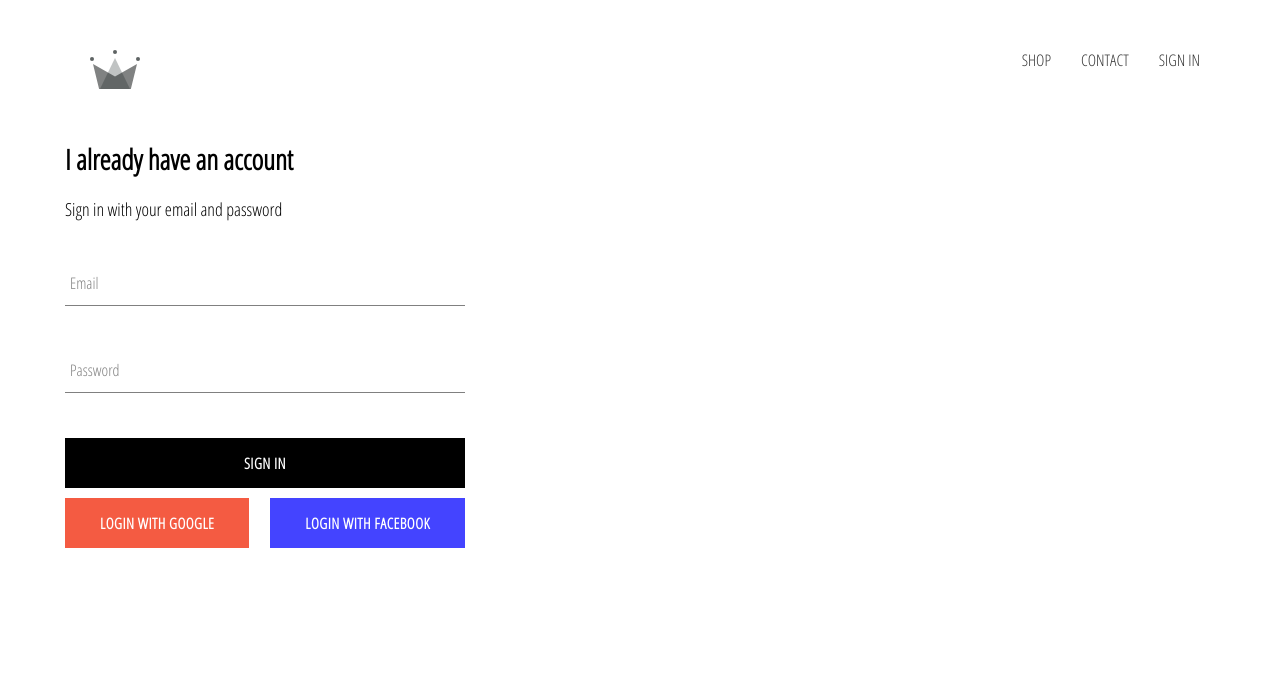
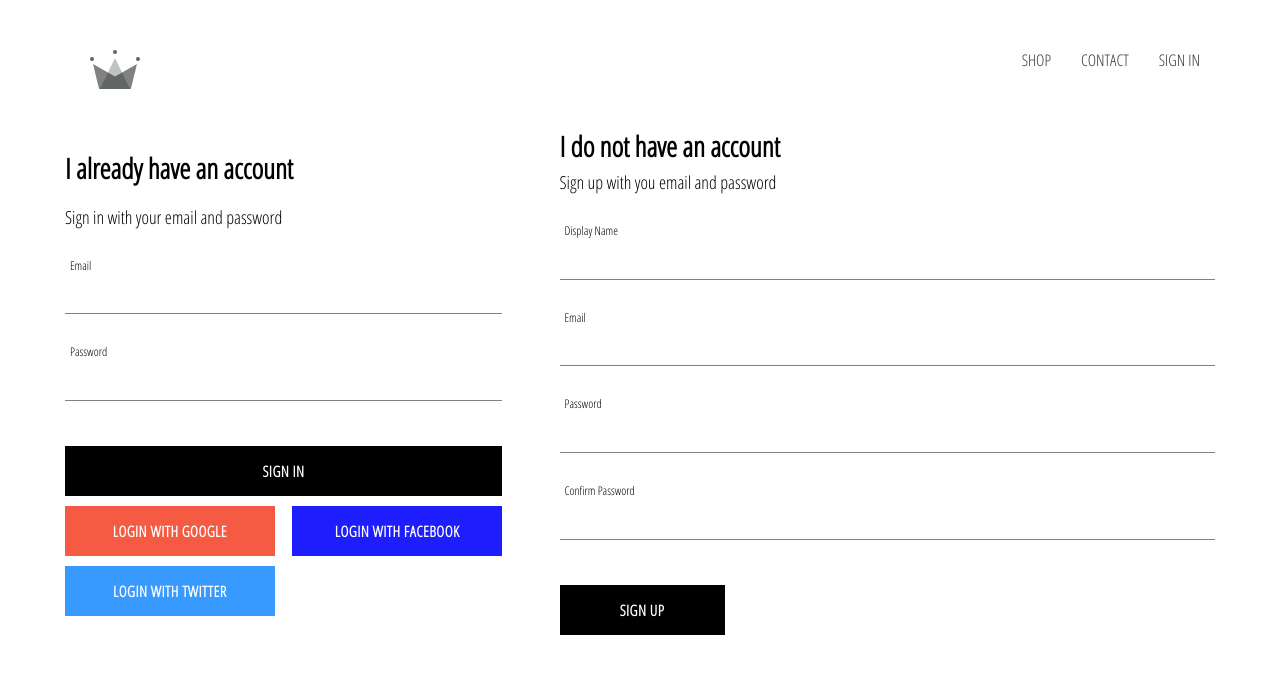
Before and after one commit to atiyahio/Jewel-Clothing, a Next.js app: page /sign-in in a window 1280 px wide. Shown: the top 674 px of the page. Built offline with nearby package versions, Linux system fonts and the light colour scheme; no server answers.

Commit message:
added sign up with email and password

```diff
--- a/components/FormInput.js
+++ b/components/FormInput.js
@@ -1,7 +1,7 @@
 import React from 'react';
 import styled from 'styled-components';
 
-const FormInput = ({ handleChange, label, ...otherProps }) => {
+const FormInput = ({ label, ...otherProps }) => {
   const StyledInputGroup = styled.div`
     position: relative;
     margin: 45px 0;
@@ -53,15 +53,9 @@ const FormInput = ({ handleChange, label, ...otherProps }) => {
   `;
   return (
     <StyledInputGroup>
-      <input className="form-input" onChange={handleChange} {...otherProps} />
+      <input className="form-input" {...otherProps} />
       {label ? (
-        <label
-          className={`${
-            otherProps.value.legth ? 'shrink' : ''
-          } form-input-label`}
-        >
-          {label}
-        </label>
+        <label className={`shrink form-input-label`}>{label}</label>
       ) : null}
     </StyledInputGroup>
   );
--- a/components/Page.js
+++ b/components/Page.js
@@ -3,8 +3,7 @@ import { ThemeProvider } from 'styled-components';
 import GlobalStyle from '../styles/global';
 import theme from '../styles/theme';
 import Header from './Header';
-// import { auth, createUserProfileDocument } from '../firebase/firebase.utils';
-import { auth } from '../firebase/firebase.utils';
+import { auth, createUserProfileDocument } from '../firebase/firebase.utils';
 
 class Page extends Component {
   constructor() {
@@ -14,36 +13,33 @@ class Page extends Component {
     };
   }
 
+  unsubscribeFromAuth = null;
+
   componentDidMount() {
-    auth.onAuthStateChanged(user => {
-      this.setState({ currentUser: user });
+    this.unsubscribeFromAuth = auth.onAuthStateChanged(async userAuth => {
+      if (userAuth) {
+        const userRef = await createUserProfileDocument(userAuth);
+
+        userRef.onSnapshot(snap => {
+          this.setState({
+            currentUser: {
+              id: snap.id,
+              ...snap.data()
+            }
+          });
+
+          console.log(this.state);
+        });
+      } else {
+        this.setState({ currentUser: userAuth });
+      }
     });
   }
 
-  // unsubscribeFromAuth = null;
+  componentWillUnmount() {
+    this.unsubscribeFromAuth();
+  }
 
-  // componentDidMount() {
-  //   this.unsubscribeFromAuth = auth.onAuthStateChanged(async userAuth => {
-  //     if (userAuth) {
-  //       const userRef = await createUserProfileDocument(userAuth);
-
-  //       userRef.onSnapshot(snapShot => {
-  //         this.setState({
-  //           currentUser: {
-  //             id: snapShot.id,
-  //             ...snapShot.data()
-  //           }
-  //         });
-  //       });
-  //     }
-
-  //     this.setState({ currentUser: userAuth });
-  //   });
-  // }
-
-  // componentWillUnmount() {
-  //   this.unsubscribeFromAuth();
-  // }
   render() {
     return (
       <>
--- a/components/SignIn.js
+++ b/components/SignIn.js
@@ -1,13 +1,14 @@
-import React, { useState } from 'react';
+import React from 'react';
 import FormInput from './FormInput';
 import ButtonInput from './ButtonInput';
 import styled from 'styled-components';
-import { signInWithGoogle, signInWithFb } from '../firebase/firebase.utils';
+import {
+  signInWithGoogle,
+  signInWithFb,
+  signInWithTw
+} from '../firebase/firebase.utils';
 
 const SignIn = () => {
-  const [email, setEmail] = useState('');
-  const [password, setPassword] = useState('');
-
   const handleSubmit = e => {
     e.preventDefault();
 
@@ -21,7 +22,7 @@ const SignIn = () => {
     span {
       font-size: 1.8rem;
     }
-    width: 400px;
+    width: 38%;
     display: flex;
     flex-direction: column;
     .title {
@@ -33,6 +34,10 @@ const SignIn = () => {
       .socials {
         display: flex;
         justify-content: space-between;
+        flex-wrap: wrap;
+        button {
+          width: 48%;
+        }
       }
       button {
         margin-bottom: 1rem;
@@ -45,22 +50,8 @@ const SignIn = () => {
       <h2>I already have an account</h2>
       <span>Sign in with your email and password</span>
       <form onSubmit={handleSubmit}>
-        <FormInput
-          name="email"
-          value={email}
-          handleChange={e => setEmail(e.target.value)}
-          type="email"
-          label="Email"
-          required
-        />
-        <FormInput
-          name="email"
-          value={password}
-          handleChange={e => setPassword(e.target.value)}
-          type="password"
-          label="Password"
-          required
-        />
+        <FormInput name="email" type="email" label="Email" required />
+        <FormInput name="email" type="password" label="Password" required />
         <div className="buttons">
           <ButtonInput color="black" type="submit">
             Sign in
@@ -69,8 +60,11 @@ const SignIn = () => {
             <ButtonInput color="#f45b42" onClick={signInWithGoogle}>
               Login with Google
             </ButtonInput>
-            <ButtonInput color="#4444ff" onClick={signInWithFb}>
+            <ButtonInput color="#1d1dfd" onClick={signInWithFb}>
               Login with Facebook
+            </ButtonInput>
+            <ButtonInput color="#389aff" onClick={signInWithTw}>
+              Login with Twitter
             </ButtonInput>
           </div>
         </div>
--- /dev/null
+++ b/components/SignUp.js
@@ -0,0 +1,72 @@
+import React from 'react';
+import styled from 'styled-components';
+import FormInput from './FormInput';
+import ButtonInput from './ButtonInput';
+import { auth, createUserProfileDocument } from '../firebase/firebase.utils';
+
+const SignUp = () => {
+  const StyledSignup = styled.div`
+    display: flex;
+    flex-direction: column;
+    width: 57%;
+    .title {
+      margin: 10px 0;
+      font-size: 2.8rem;
+    }
+    span {
+      font-size: 1.8rem;
+    }
+  `;
+
+  const handleSubmit = async e => {
+    e.preventDefault();
+
+    let { displayName, email, password, confirmPassword } = e.target;
+
+    displayName = displayName.value;
+
+    if (password.value !== confirmPassword.value) {
+      alert('Passwords do not match');
+      return;
+    }
+
+    try {
+      const { user } = await auth.createUserWithEmailAndPassword(
+        email.value,
+        password.value
+      );
+
+      await createUserProfileDocument(user, { displayName });
+    } catch (err) {
+      console.error(err);
+    }
+  };
+
+  return (
+    <StyledSignup>
+      <h2 className="title">I do not have an account</h2>
+      <span>Sign up with you email and password</span>
+      <form className="sign-up-form" onSubmit={handleSubmit}>
+        <FormInput
+          type="text"
+          name="displayName"
+          label="Display Name"
+          required
+        />
+        <FormInput type="email" name="email" label="Email" required />
+        <FormInput type="password" name="password" label="Password" required />
+        <FormInput
+          type="password"
+          name="confirmPassword"
+          label="Confirm Password"
+          required
+        />
+        <ButtonInput color="black" type="submit">
+          SIGN UP
+        </ButtonInput>
+      </form>
+    </StyledSignup>
+  );
+};
+
+export default SignUp;
--- a/firebase/firebase.utils.js
+++ b/firebase/firebase.utils.js
@@ -17,6 +17,32 @@ if (!firebase.apps.length) {
   firebase.initializeApp(config);
 }
 
+export const createUserProfileDocument = async (userAuth, additionalData) => {
+  if (!userAuth) return;
+
+  const userRef = firestore.doc(`users/${userAuth.uid}`);
+
+  const snapShop = await userRef.get();
+
+  if (!snapShop.exists) {
+    const { displayName, email } = userAuth;
+    const createdAt = new Date();
+
+    try {
+      await userRef.set({
+        displayName,
+        email,
+        createdAt,
+        ...additionalData
+      });
+    } catch (err) {
+      console.log('Error creating user: ', err.message);
+    }
+  }
+
+  return userRef;
+};
+
 export const auth = firebase.auth();
 export const firestore = firebase.firestore();
 
@@ -30,43 +56,8 @@ fbProvider.setCustomParameters({ display: 'popup' });
 
 export const signInWithFb = () => auth.signInWithPopup(fbProvider);
 
+const twProvider = new firebase.auth.TwitterAuthProvider();
+
+export const signInWithTw = () => auth.signInWithPopup(twProvider);
+
 export default firebase;
-
-// export const createUserProfileDocument = async (userAuth, additionalData) => {
-//   if (!userAuth) return;
-
-//   const userRef = firestore.doc(`users/${userAuth.uid}`);
-
-//   const snapshot = await userRef.get();
-
-//   if (!snapshot.exists) {
-//     const { displayName, email } = userAuth;
-//     const createdAt = new Date();
-
-//     try {
-//       await userRef.set({
-//         displayName,
-//         email,
-//         createdAt,
-//         ...additionalData
-//       });
-//     } catch (err) {
-//       console.log('error creating user: ', err.message);
-//     }
-//   }
-
-//   return userRef;
-// };
-
-// if (!firebase.apps.length) {
-//   firebase.initializeApp(config);
-// }
-
-// export const auth = firebase.auth();
-// export const firestore = firebase.firestore();
-
-// const provider = new firebase.auth.GoogleAuthProvider();
-// provider.setCustomParameters({ prompt: 'select_account' });
-
-// export const signInWithGoogle = () => auth.signInWithPopup(provider);
-// export default firebase;
--- a/pages/sign-in.js
+++ b/pages/sign-in.js
@@ -1,10 +1,21 @@
 import React from 'react';
+import styled from 'styled-components';
+
 import SignIn from '../components/SignIn';
+import SignUp from '../components/SignUp';
 
 const SignInSignUp = () => {
+  const StyledSignInSignUp = styled.div`
+    display: flex;
+    align-items: center;
+    justify-content: space-between;
+  `;
   return (
     <div className="container">
-      <SignIn />
+      <StyledSignInSignUp>
+        <SignIn />
+        <SignUp />
+      </StyledSignInSignUp>
     </div>
   );
 };
```
